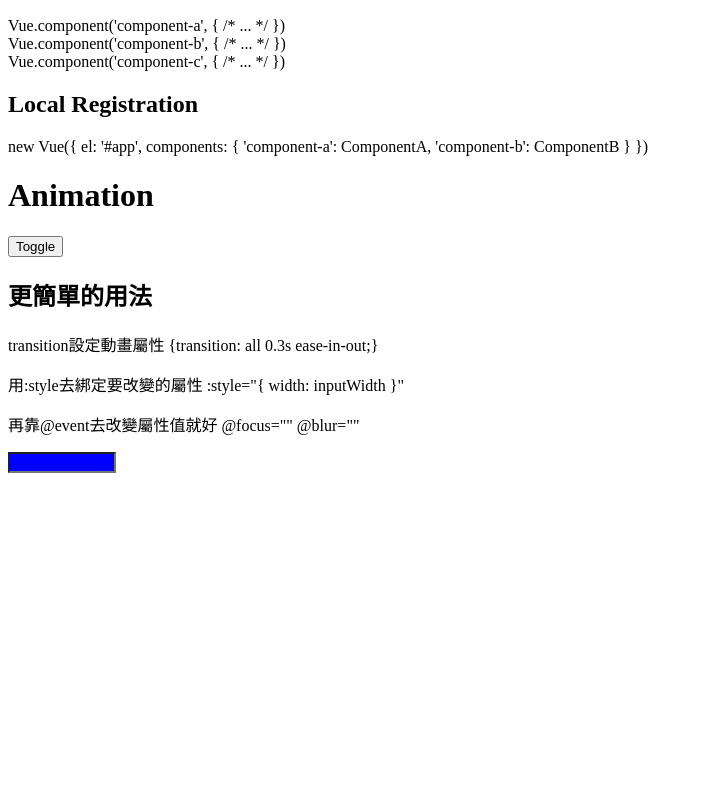
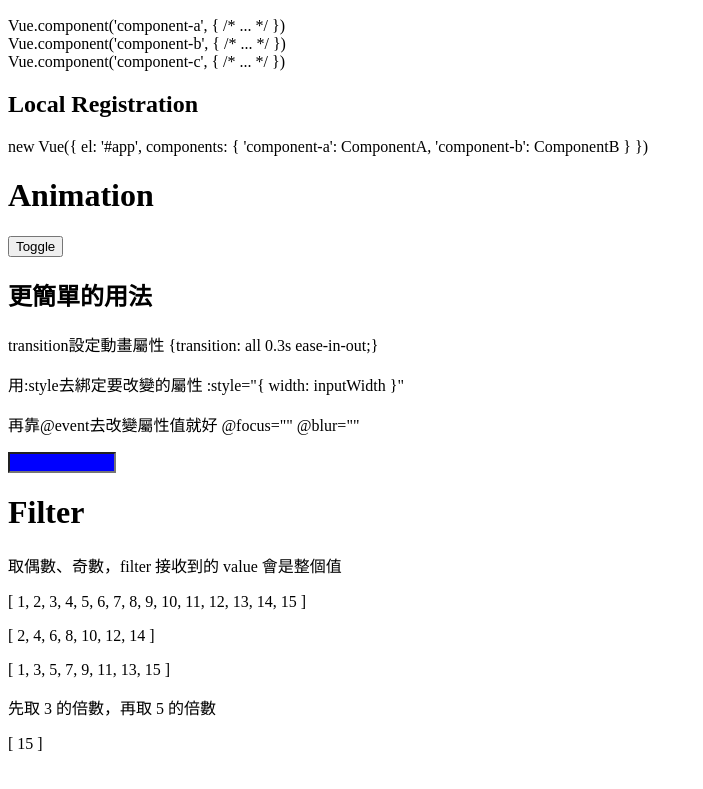
Before and after one commit to dingzhengru/my-vue-test, a website: page index.html in a window 1280 px wide. Shown: the part 5722-6511 px from the top of the page, without its empty margins (0-703 px from the left). Before the commit the page ends 6295 px from the top, so only its background shows below. Drawn offline with nearby package versions, Linux system fonts and the light colour scheme.

Commit message:
new filter

```diff
--- a/index.html
+++ b/index.html
@@ -363,6 +363,31 @@
                    @blur="narrowInputWidth()">
         </div>
     </div>
+    <div id="app20">
+        <h1>Filter</h1>
+        <div>
+            <p>
+                取偶數、奇數，filter 接收到的 value 會是整個值
+            </p>
+            <p>
+                {{ nums }}
+            </p>
+            <p>
+                {{ nums | evens }}
+            </p>
+            <p>
+                {{ nums | odds }}
+            </p>
+        </div>
+        <div>
+            <p>
+                先取 3 的倍數，再取 5 的倍數
+            </p>
+            <p>
+                {{ nums | factor3 | factor5 }}
+            </p>
+        </div>
+    </div>
     <footer></footer>
 
     <script src="https://cdnjs.cloudflare.com/ajax/libs/vue/2.6.10/vue.min.js"></script>
--- a/public/js/test.js
+++ b/public/js/test.js
@@ -437,3 +437,50 @@
         },
     }
 })
+
+var app20 = new Vue({
+    el: '#app20',
+    data: {
+        nums: [1,2,3,4,5,6,7,8,9,10,11,12,13,14,15]
+    },
+    filters: {
+        evens: function(value) {
+            // value = [0,1,2,3,4,5,6,7,8,9,10,11] (nums)
+            let newArray = []
+            for(let i in value) {
+                if(value[i] % 2 == 0) {
+                    newArray.push(value[i])
+                }
+            }
+            return newArray
+        },
+        odds: function(value) {
+            // value = [0,1,2,3,4,5,6,7,8,9,10] (nums)
+            let newArray = []
+            for(let i in value) {
+                if(value[i] % 2 == 1) {
+                    newArray.push(value[i])
+                }
+            }
+            return newArray
+        },
+        factor3: function(value) {
+            let newArray = []
+            for(let i in value) {
+                if(value[i] % 3 == 0) {
+                    newArray.push(value[i])
+                }
+            }
+            return newArray
+        },
+        factor5: function(value) {
+            let newArray = []
+            for(let i in value) {
+                if(value[i] % 5 == 0) {
+                    newArray.push(value[i])
+                }
+            }
+            return newArray
+        }
+    }
+})
```
Also changed, not shown: public/min/js/test.js, 2 other files.
